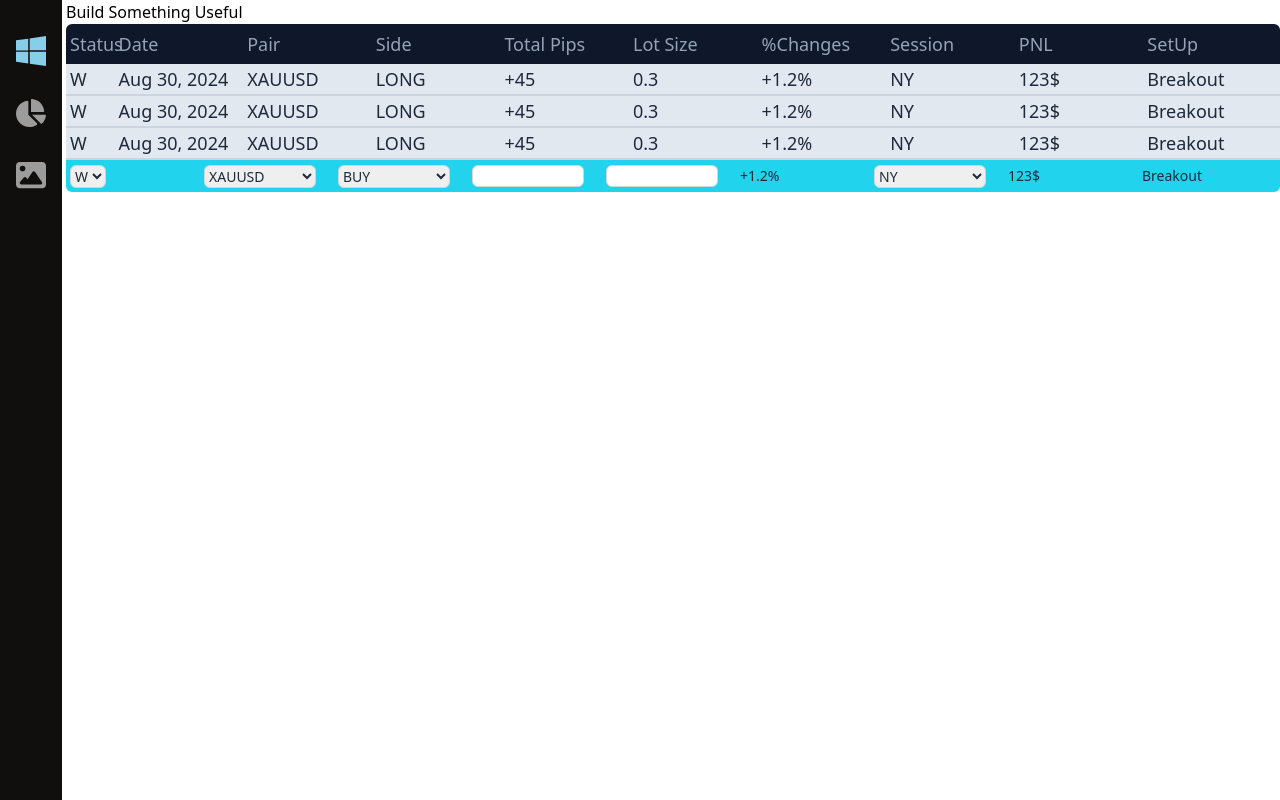
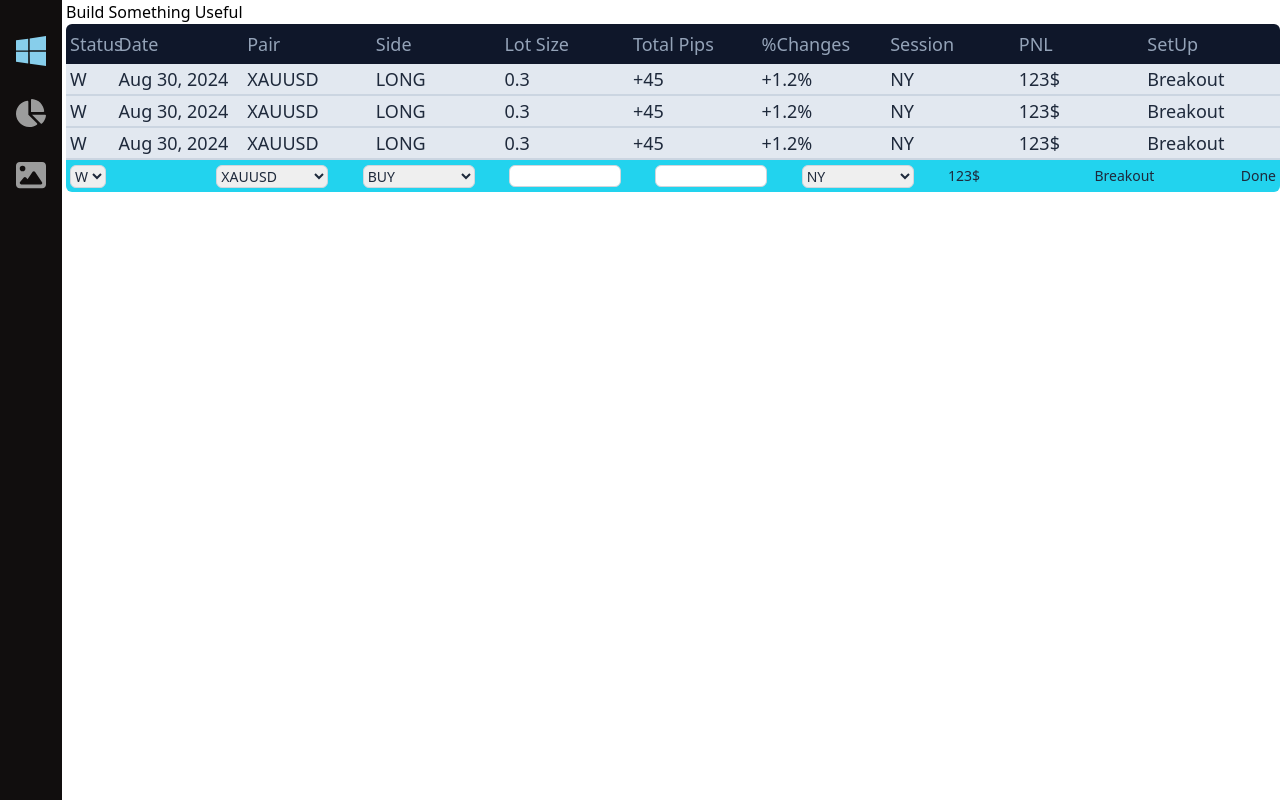
Before and after one commit to Nitesh-coder/trade-journal, a React (Vite) app in the folder frontend/: page / in a window 1280 px wide. Built offline with nearby package versions, Linux system fonts and the light colour scheme.

Commit message:
ordered maintain

```diff
--- a/frontend/src/Components/InputBox.tsx
+++ b/frontend/src/Components/InputBox.tsx
@@ -36,10 +36,8 @@ const InputBox = () => {
                 <input className=" sm:w-28 w-10 border border-gray-300 rounded-md focus:outline-none focus:ring-2 focus:ring-blue-500" type="number" />
               </li>
 
-
-              <li className=" flex-1 text-start">+1.2%</li>
               <li className=" flex-1 text-start">
-                <select className=" sm:w-28 w-12 border border-gray-300 rounded-md focus:outline-none focus:ring-2 focus:ring-blue-500" name="" id="">
+                <select className=" sm:w-28 w-12 hidden sm:block border border-gray-300 rounded-md focus:outline-none focus:ring-2 focus:ring-blue-500" name="" id="">
                     <option value="NY">NY</option>
                     <option value="LONDON">LONDON</option>
                     <option value="ASIAN">ASIAN</option>
@@ -47,6 +45,7 @@ const InputBox = () => {
               </li>
               <li className=" hidden sm:block flex-1 text-start">123$</li>
               <li className=" hidden sm:block flex-1 text-start">Breakout</li>
+              <li>Done</li>
           </ul>
       </div>
     )
--- a/frontend/src/Components/RowData.tsx
+++ b/frontend/src/Components/RowData.tsx
@@ -7,11 +7,10 @@ const RowData = () => {
             <li className=" hidden sm:block flex-1 text-start sm:-ml-20">{ new Date().toLocaleDateString('en-US', { year: 'numeric', month: 'short', day: 'numeric' })}</li>
             <li className=" flex-1 text-start -ml-4 sm:-ml-0 ">XAUUSD</li>
             <li className=" flex-1 text-start ml-4 sm:ml-0 ">LONG</li>
+            <li className=" flex-1 text-start">0.3</li>
             <li className=" flex-1 text-start">+45</li>
-            <li className=" flex-1 text-start">0.3</li>
-
-            <li className=" flex-1 text-start">+1.2%</li>
-            <li className=" flex-1 text-start">NY</li>
+            <li className=" flex-1 text-start ">+1.2%</li>
+            <li className=" flex-1 text-start hidden sm:block">NY</li>
             <li className=" hidden sm:block flex-1 text-start">123$</li>
             <li className=" hidden sm:block flex-1 text-start">Breakout</li>
         </ul>
--- a/frontend/src/Components/StatusBar.tsx
+++ b/frontend/src/Components/StatusBar.tsx
@@ -7,14 +7,16 @@ const StatusBar = () => {
             <li className=" hidden sm:block flex-1 text-start sm:-ml-20">Date</li>
             <li className=" flex-1 text-start">Pair</li>
             <li className=" flex-1 text-start">Side</li>
+            <li className=" flex-1 text-start hidden sm:block">Lot Size</li>
+            <li className=" flex-1 text-start sm:hidden">Lots</li>
             <li className=" flex-1 text-start hidden sm:block">Total Pips</li>
             <li className=" flex-1 text-start sm:hidden">Pips</li>
-            <li className=" flex-1 text-start hidden sm:block">Lot Size</li>
-            <li className=" flex-1 text-start sm:hidden">Lots</li>
+
+
 
             <li className=" flex-1 text-start hidden sm:block">%Changes</li>
-            <li className=" flex-1 text-start sm:hidden">%</li>
-            <li className=" flex-1 text-start ">Session</li>
+            <li className=" flex-1 text-start sm:hidden">%Change</li>
+            <li className=" flex-1 text-start hidden sm:block ">Session</li>
             <li className=" hidden sm:block flex-1 text-start">PNL</li>
             <li className=" hidden sm:block flex-1 text-start">SetUp</li>
         </ul>
```
